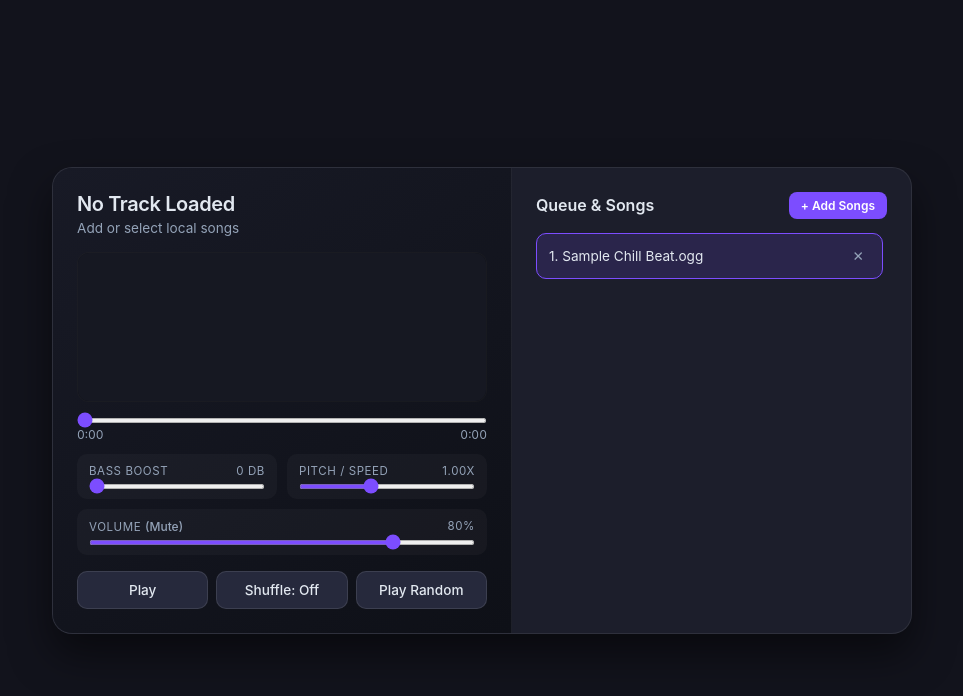
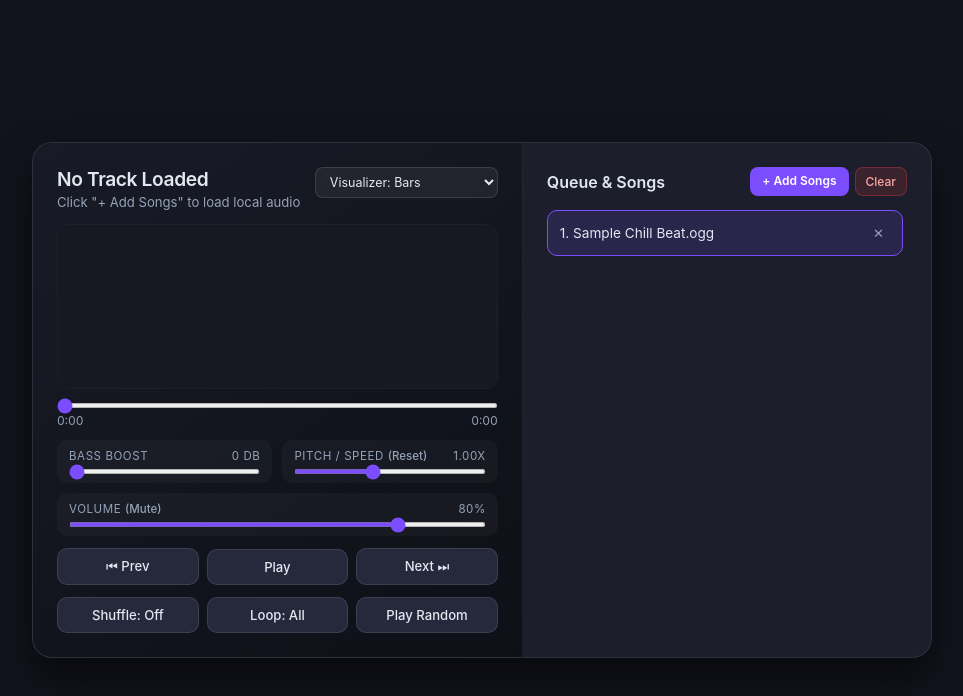
Before and after one commit to Steezy922/music-player, a plain HTML site: page index.html in a window 1280 px wide. Shown: the whole page, without its empty margins (158-1121 px from the left). Drawn offline with Linux system fonts and the light colour scheme.

Commit message:
Update index.html

```diff
--- a/index.html
+++ b/index.html
@@ -3,7 +3,7 @@
 <head>
   <meta charset="UTF-8" />
   <meta name="viewport" content="width=device-width, initial-scale=1.0" />
-  <title>Steezy's LS Music Player</title>
+  <title>Chill Local Music Player</title>
   <style>
     :root {
       --bg: #12131c;
@@ -35,17 +35,17 @@
 
     .player-container {
       width: 100%;
-      max-width: 860px;
+      max-width: 900px;
       background: var(--card);
       border-radius: 20px;
       box-shadow: 0 20px 40px rgba(0, 0, 0, 0.5);
       border: 1px solid rgba(255, 255, 255, 0.08);
       overflow: hidden;
       display: grid;
-      grid-template-columns: 1.15fr 1fr;
+      grid-template-columns: 1.2fr 1fr;
     }
 
-    @media (max-width: 768px) {
+    @media (max-width: 780px) {
       .player-container {
         grid-template-columns: 1fr;
       }
@@ -60,8 +60,20 @@
       border-right: 1px solid rgba(255, 255, 255, 0.05);
     }
 
+    .top-bar {
+      display: flex;
+      justify-content: space-between;
+      align-items: flex-start;
+      gap: 12px;
+    }
+
+    .header-info {
+      min-width: 0;
+      flex: 1;
+    }
+
     .header-info h2 {
-      font-size: 1.25rem;
+      font-size: 1.2rem;
       font-weight: 600;
       letter-spacing: -0.02em;
       white-space: nowrap;
@@ -70,19 +82,34 @@
     }
 
     .header-info p {
-      font-size: 0.85rem;
+      font-size: 0.82rem;
       color: var(--text-muted);
-      margin-top: 4px;
+      margin-top: 3px;
+    }
+
+    .viz-select {
+      background: rgba(255, 255, 255, 0.06);
+      color: var(--text);
+      border: 1px solid rgba(255, 255, 255, 0.12);
+      padding: 6px 10px;
+      border-radius: 8px;
+      font-size: 0.78rem;
+      cursor: pointer;
+      outline: none;
+    }
+    .viz-select option {
+      background: #1c1e2b;
+      color: var(--text);
     }
 
     .canvas-wrap {
       width: 100%;
-      height: 150px;
-      margin: 16px 0;
-      background: rgba(0, 0, 0, 0.3);
+      height: 165px;
+      margin: 14px 0;
+      background: #10121a;
       border-radius: 12px;
       overflow: hidden;
-      border: 1px solid rgba(255, 255, 255, 0.05);
+      border: 1px solid rgba(255, 255, 255, 0.06);
     }
 
     canvas {
@@ -97,11 +124,10 @@
       gap: 12px;
     }
 
-    /* Seek Bar Styling */
     .seek-group {
       display: flex;
       flex-direction: column;
-      gap: 4px;
+      gap: 5px;
     }
 
     .time-labels {
@@ -120,7 +146,7 @@
 
     .slider-group {
       background: rgba(255, 255, 255, 0.03);
-      padding: 10px 12px;
+      padding: 9px 12px;
       border-radius: 10px;
       display: flex;
       flex-direction: column;
@@ -141,16 +167,17 @@
       letter-spacing: 0.05em;
     }
 
-    .mute-toggle {
+    .mini-link {
       background: none;
       border: none;
       color: var(--text-muted);
       padding: 0;
-      font-size: 0.75rem;
+      font-size: 0.72rem;
       cursor: pointer;
+      text-transform: none;
     }
 
-    .mute-toggle:hover {
+    .mini-link:hover {
       background: none;
       box-shadow: none;
       color: var(--accent);
@@ -163,23 +190,21 @@
       height: 5px;
     }
 
-    .btn-row {
+    .transport-row, .mode-row {
       display: flex;
       align-items: center;
       justify-content: space-between;
       gap: 8px;
-      margin-top: 4px;
     }
-
     button {
       background: var(--card-hover);
       color: var(--text);
       border: 1px solid rgba(255, 255, 255, 0.1);
-      padding: 10px 14px;
+      padding: 9px 12px;
       border-radius: 10px;
       cursor: pointer;
       font-weight: 500;
-      font-size: 0.85rem;
+      font-size: 0.82rem;
       transition: all 0.2s ease;
       flex: 1;
     }
@@ -207,11 +232,17 @@
       justify-content: space-between;
       align-items: center;
       margin-bottom: 14px;
+      gap: 8px;
     }
 
     .playlist-header h3 {
       font-size: 1rem;
       font-weight: 600;
+    }
+
+    .header-btns {
+      display: flex;
+      gap: 6px;
     }
 
     .add-file-label {
@@ -222,11 +253,22 @@
       font-size: 0.75rem;
       cursor: pointer;
       font-weight: 600;
-      transition: opacity 0.2s;
     }
 
-    .add-file-label:hover {
-      opacity: 0.9;
+    .clear-btn {
+      background: rgba(239, 68, 68, 0.15);
+      color: #fca5a5;
+      border: 1px solid rgba(239, 68, 68, 0.3);
+      padding: 6px 10px;
+      border-radius: 8px;
+      font-size: 0.75rem;
+      flex: none;
+    }
+
+    .clear-btn:hover {
+      background: var(--danger);
+      color: #fff;
+      box-shadow: none;
     }
 
     #fileInput {
@@ -238,18 +280,9 @@
       display: flex;
       flex-direction: column;
       gap: 8px;
-      max-height: 410px;
+      max-height: 440px;
       overflow-y: auto;
       padding-right: 4px;
-    }
-
-    .playlist::-webkit-scrollbar {
-      width: 5px;
-    }
-
-    .playlist::-webkit-scrollbar-thumb {
-      background: rgba(255, 255, 255, 0.15);
-      border-radius: 4px;
     }
 
     .playlist li {
@@ -263,7 +296,6 @@
       cursor: grab;
       transition: background 0.15s;
     }
-
     .playlist li:hover {
       background: rgba(255, 255, 255, 0.07);
     }
@@ -282,12 +314,7 @@
       white-space: nowrap;
       overflow: hidden;
       text-overflow: ellipsis;
-      max-width: 190px;
-    }
-
-    .song-actions {
-      display: flex;
-      gap: 6px;
+      max-width: 210px;
     }
 
     .icon-btn {
@@ -310,9 +337,18 @@
 <body>
   <div class="player-container">
     <div class="visualizer-section">
-      <div class="header-info">
-        <h2 id="nowPlayingTitle">No Track Loaded</h2>
-        <p id="nowPlayingSub">Add or select local songs</p>
+      <div class="top-bar">
+        <div class="header-info">
+          <h2 id="nowPlayingTitle">No Track Loaded</h2>
+          <p id="nowPlayingSub">Click "+ Add Songs" to load local audio</p>
+        </div>
+
+        <select id="vizModeSelect" class="viz-select" title="Visualizer Style">
+          <option value="bars">Visualizer: Bars</option>
+          <option value="mirror">Visualizer: Mirror</option>
+          <option value="wave">Visualizer: Oscilloscope</option>
+          <option value="spectrogram">Visualizer: Spectrogram</option>
+        </select>
       </div>
 
       <div class="canvas-wrap">
@@ -320,16 +356,14 @@
       </div>
 
       <div class="controls-panel">
-        <!-- Seek / Timeline Scrubber -->
         <div class="seek-group">
-          <input type="range" id="seekSlider" min="0" max="100" value="0" step="0.1" />
+          <input type="range" id="seekSlider" min="0" max="100" value="0" step="0.05" />
           <div class="time-labels">
             <span id="currentTime">0:00</span>
             <span id="totalDuration">0:00</span>
           </div>
         </div>
 
-        <!-- Audio Controls Grid -->
         <div class="slider-grid">
           <div class="slider-group">
             <div class="slider-label">
@@ -341,7 +375,7 @@
 
           <div class="slider-group">
             <div class="slider-label">
-              <span>Pitch / Speed</span>
+              <span>Pitch / Speed <button class="mini-link" id="resetSpeedBtn">(Reset)</button></span>
               <span id="speedValue">1.00x</span>
             </div>
             <input type="range" id="speedSlider" min="0.5" max="1.75" value="1.0" step="0.05" />
@@ -349,16 +383,22 @@
 
           <div class="slider-group full-width">
             <div class="slider-label">
-              <span>Volume <button class="mute-toggle" id="muteBtn" title="Mute/Unmute">(Mute)</button></span>
+              <span>Volume <button class="mini-link" id="muteBtn">(Mute)</button></span>
               <span id="volumeValue">80%</span>
             </div>
             <input type="range" id="volumeSlider" min="0" max="1" value="0.8" step="0.01" />
           </div>
         </div>
 
-        <div class="btn-row">
+        <div class="transport-row">
+          <button id="prevBtn">⏮ Prev</button>
           <button id="playPauseBtn">Play</button>
+          <button id="nextBtn">Next ⏭</button>
+        </div>
+
+        <div class="mode-row">
           <button id="shuffleBtn">Shuffle: Off</button>
+          <button id="loopBtn">Loop: All</button>
           <button id="randomBtn">Play Random</button>
         </div>
       </div>
@@ -367,7 +407,10 @@
     <div class="playlist-section">
       <div class="playlist-header">
         <h3>Queue & Songs</h3>
-        <label class="add-file-label" for="fileInput">+ Add Songs</label>
+        <div class="header-btns">
+          <label class="add-file-label" for="fileInput">+ Add Songs</label>
+          <button class="clear-btn" id="clearAllBtn" title="Remove all songs">Clear</button>
+        </div>
         <input type="file" id="fileInput" accept="audio/*" multiple />
       </div>
 
```
